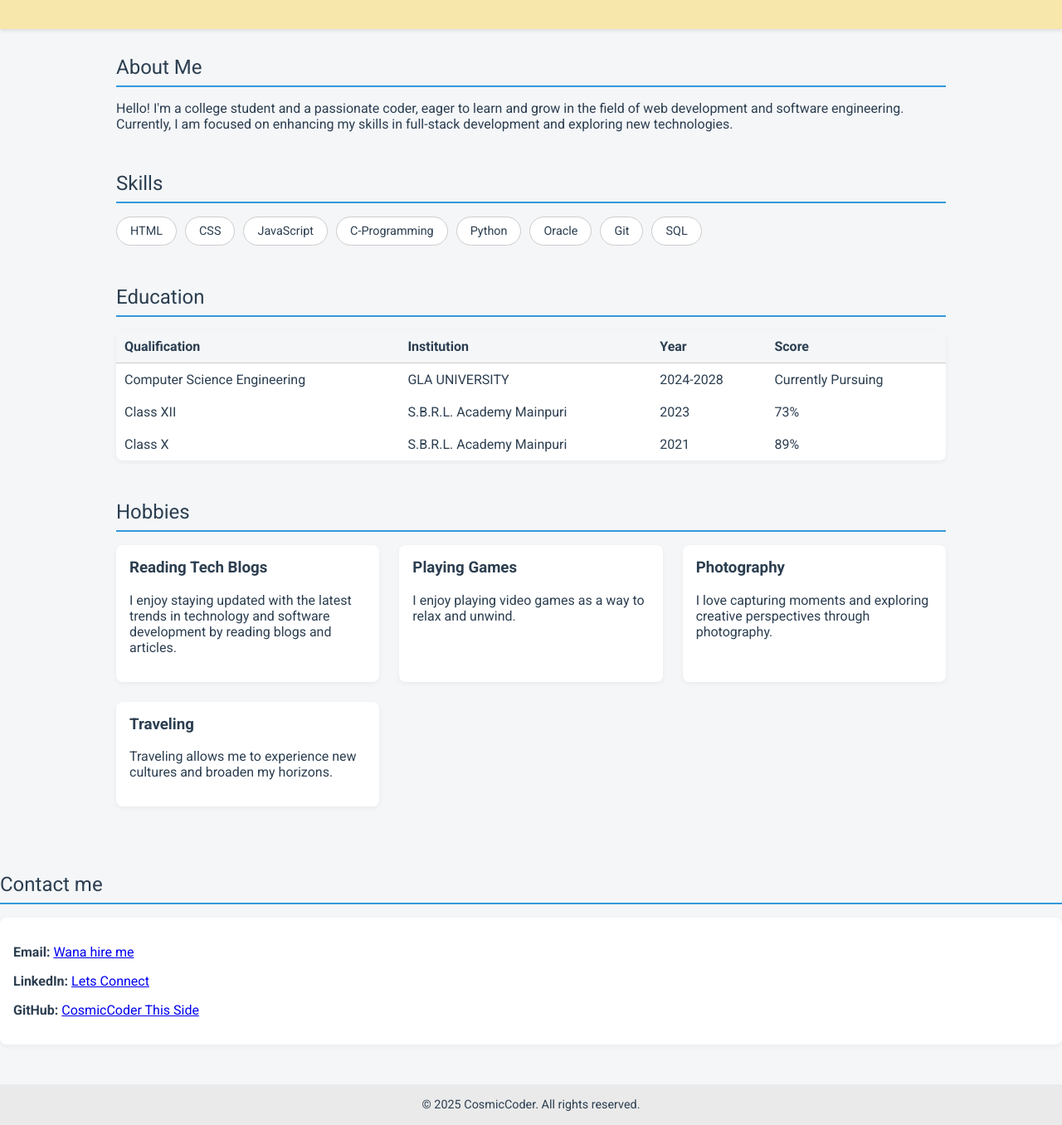
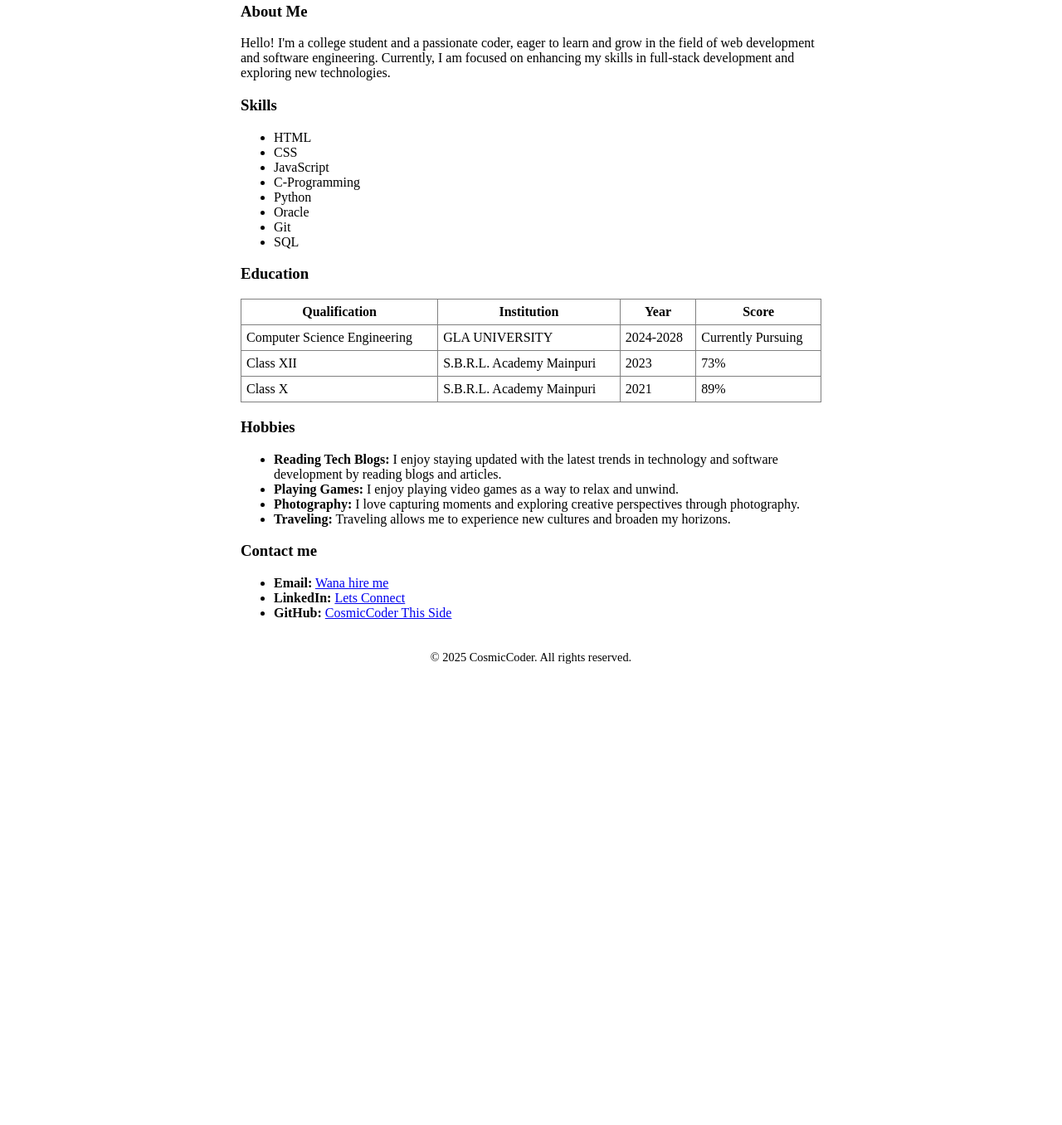
Before and after one commit to CosmicCoder06/FRONTEND, a plain HTML site: page HTML/ASSIGNMENT/A1.html in a window 1280 px wide. Shown: the part 325-1681 px from the top of the page at 83% size. After the commit the page ends 1144 px from the top, so only its background shows below. Drawn offline with Linux system fonts and the light colour scheme.

Commit message:
final output

```diff
--- a/HTML/ASSIGNMENT/A1.html
+++ b/HTML/ASSIGNMENT/A1.html
@@ -4,221 +4,87 @@
   <meta charset="UTF-8" />
   <meta name="viewport" content="width=device-width, initial-scale=1.0"/>
   <title>CosmicCoder's_Portfolio</title>
-  <link href="https://fonts.googleapis.com/css2?family=Roboto:wght@400;700&display=swap" rel="stylesheet">
-  <style>
-    :root {
-      --primary-color: #2c3e50;
-      --secondary-color: #3498db;
-      --bg-color: #f4f6f8;
-      --text-color: #2c3e50;
-    }
-
-    body {
-      margin: 0;
-      font-family: 'Roboto', sans-serif;
-      background-color: var(--bg-color);
-      color: var(--text-color);
-    }
-
-    header {
-      background-color: rgba(254, 199, 0, 0.315);
-      padding: 2rem;
-      text-align: center;
-      box-shadow: 0 2px 4px rgba(0,0,0,0.1);
-    }
-
-    .profile-photo {
-      width: 150px;
-      height: 150px;
-      border-radius: 50%;
-      object-fit: cover;
-      border: 4px solid var(--secondary-color);
-    }
-
-    h1 {
-      margin: 1rem 0 0.5rem;
-      font-size: 2rem;
-    }
-
-    h2 {
-      color: var(--secondary-color);
-      margin-bottom: 2rem;
-    }
-
-    .container {
-      max-width: 1000px;
-      margin: auto;
-      padding: 2rem;
-    }
-
-    section {
-      margin-bottom: 3rem;
-    }
-
-    .section-title {
-      font-size: 1.5rem;
-      margin-bottom: 1rem;
-      border-bottom: 2px solid var(--secondary-color);
-      padding-bottom: 0.5rem;
-    }
-
-    .skills-list {
-      display: flex;
-      flex-wrap: wrap;
-      gap: 10px;
-    }
-
-    .skill {
-      background-color: white;
-      border: 1px solid #ccc;
-      padding: 8px 16px;
-      border-radius: 20px;
-      font-size: 0.9rem;
-    }
-
-    .projects {
-      display: grid;
-      grid-template-columns: repeat(auto-fit, minmax(250px, 1fr));
-      gap: 1.5rem;
-    }
-
-    .project {
-      background-color: white;
-      padding: 1rem;
-      border-radius: 8px;
-      box-shadow: 0 2px 6px rgba(0,0,0,0.05);
-    }
-
-    .project h3 {
-      margin-top: 0;
-      color: var(--primary-color);
-    }
-
-    .contact-info {
-      background-color: white;
-      padding: 1rem;
-      border-radius: 8px;
-      box-shadow: 0 2px 6px rgba(0,0,0,0.05);
-    }
-
-    footer {
-      text-align: center;
-      padding: 1rem;
-      background-color: #eaeaea;
-      font-size: 0.9rem;
-    }
-
-    @media (max-width: 600px) {
-      h1 {
-        font-size: 1.5rem;
-      }
-      h2 {
-        font-size: 1.2rem;
-      }
-    }
-  </style>
 </head>
 <body>
 
-  <header>
-    <img src="1756349121100.png" alt="Profile Photo" class="profile-photo">
+  <header style="text-align:center; padding:20px;">
+    <img src="1756349121100.png" alt="Profile Photo" width="120" height="120" style="border-radius:50%;">
     <h1>Abhinav Yadav</h1>
     <h2>Web Developer | Software Engineer | UI/UX Designer</h2>
   </header>
 
-  <div class="container">
-
+  <main style="max-width:700px; margin:auto; padding:10px;">
     <section>
-      <div class="section-title">About Me</div>
+      <h3>About Me</h3>
       <p>Hello! I'm a college student and a passionate coder, eager to learn and grow in the field of web development and software engineering.
         Currently, I am focused on enhancing my skills in full-stack development and exploring new technologies.</p>
     </section>
 
     <section>
-      <div class="section-title">Skills</div>
-      <div class="skills-list">
-        <div class="skill">HTML</div>
-        <div class="skill">CSS</div>
-        <div class="skill">JavaScript</div>
-        <div class="skill">C-Programming</div>
-        <div class="skill">Python</div>
-        <div class="skill">Oracle</div>
-        <div class="skill">Git</div>
-        <div class="skill">SQL</div>
-      </div>
+      <h3>Skills</h3>
+      <ul>
+        <li>HTML</li>
+        <li>CSS</li>
+        <li>JavaScript</li>
+        <li>C-Programming</li>
+        <li>Python</li>
+        <li>Oracle</li>
+        <li>Git</li>
+        <li>SQL</li>
+      </ul>
     </section>
 
     <section>
-      <div class="section-title">Education</div>
-      <table style="width:100%; background:white; border-radius:8px; box-shadow:0 2px 6px rgba(0,0,0,0.05); border-collapse:collapse; margin-bottom:2rem;">
-        <thead>
-          <tr style="background-color: #f4f6f8;">
-            <th style="padding:10px; border-bottom:1px solid #ccc; text-align:left;">Qualification</th>
-            <th style="padding:10px; border-bottom:1px solid #ccc; text-align:left;">Institution</th>
-            <th style="padding:10px; border-bottom:1px solid #ccc; text-align:left;">Year</th>
-            <th style="padding:10px; border-bottom:1px solid #ccc; text-align:left;">Score</th>
-          </tr>
-        </thead>
-        <tbody>
+      <h3>Education</h3>
+      <table border="1" cellpadding="6" cellspacing="0" style="width:100%; border-collapse:collapse;">
         <tr>
-            <td style="padding:10px;">Computer Science Engineering</td>
-            <td style="padding:10px;">GLA UNIVERSITY</td>
-            <td style="padding:10px;">2024-2028</td>
-            <td style="padding:10px;">Currently Pursuing</td>
+          <th>Qualification</th>
+          <th>Institution</th>
+          <th>Year</th>
+          <th>Score</th>
         </tr>
         <tr>
-            <td style="padding:10px;">Class XII</td>
-            <td style="padding:10px;">S.B.R.L. Academy Mainpuri</td>
-            <td style="padding:10px;">2023</td>
-            <td style="padding:10px;">73%</td>
+          <td>Computer Science Engineering</td>
+          <td>GLA UNIVERSITY</td>
+          <td>2024-2028</td>
+          <td>Currently Pursuing</td>
         </tr>
         <tr>
-            <td style="padding:10px;">Class X</td>
-            <td style="padding:10px;">S.B.R.L. Academy Mainpuri</td>
-            <td style="padding:10px;">2021</td>
-            <td style="padding:10px;">89%</td>
+          <td>Class XII</td>
+          <td>S.B.R.L. Academy Mainpuri</td>
+          <td>2023</td>
+          <td>73%</td>
         </tr>
-        </tbody>
+        <tr>
+          <td>Class X</td>
+          <td>S.B.R.L. Academy Mainpuri</td>
+          <td>2021</td>
+          <td>89%</td>
+        </tr>
       </table>
     </section>
 
     <section>
-      <div class="section-title">Hobbies</div>
-      <div class="projects">
-        <div class="project">
-          <h3>Reading Tech Blogs</h3>
-          <p>I enjoy staying updated with the latest trends in technology and software development by reading blogs and articles.</p>
-        </div>
-        <div class="project">
-          <h3>Playing Games</h3>
-          <p>I enjoy playing video games as a way to relax and unwind.</p>
-        </div>
-        <div class="project">
-          <h3>Photography</h3>
-          <p>I love capturing moments and exploring creative perspectives through photography.</p>
-        </div>
-        <div class="project">
-          <h3>Traveling</h3>
-          <p>Traveling allows me to experience new cultures and broaden my horizons.</p>
-        </div>
-      </div>
-    </section>
-
-      </div>
+      <h3>Hobbies</h3>
+      <ul>
+        <li><strong>Reading Tech Blogs:</strong> I enjoy staying updated with the latest trends in technology and software development by reading blogs and articles.</li>
+        <li><strong>Playing Games:</strong> I enjoy playing video games as a way to relax and unwind.</li>
+        <li><strong>Photography:</strong> I love capturing moments and exploring creative perspectives through photography.</li>
+        <li><strong>Traveling:</strong> Traveling allows me to experience new cultures and broaden my horizons.</li>
+      </ul>
     </section>
 
     <section>
-      <div class="section-title">Contact me</div>
-      <div class="contact-info">
-        <p><strong>Email:</strong> <a href="mailto:k.avhi4612@gmail.com" target="_blank">Wana hire me</a></p>
-        <p><strong>LinkedIn:</strong> <a href="https://linkedin.com/in/abhiyadavv07" target="_blank">Lets Connect</a></p>
-        <p><strong>GitHub:</strong> <a href="https://github.com/CosmicCoder07" target="_blank">CosmicCoder This Side</a></p>
-      </div>
+      <h3>Contact me</h3>
+      <ul>
+        <li><strong>Email:</strong> <a href="mailto:k.avhi4612@gmail.com" target="_blank">Wana hire me</a></li>
+        <li><strong>LinkedIn:</strong> <a href="https://linkedin.com/in/abhiyadavv07" target="_blank">Lets Connect</a></li>
+        <li><strong>GitHub:</strong> <a href="https://github.com/CosmicCoder07" target="_blank">CosmicCoder This Side</a></li>
+      </ul>
     </section>
+  </main>
 
-  </div>
-
-  <footer>
+  <footer style="text-align:center; padding:10px; font-size:0.9rem;">
     &copy; 2025 CosmicCoder. All rights reserved.
   </footer>
 
```
Lines whose indentation alone changed are shown as unchanged.
